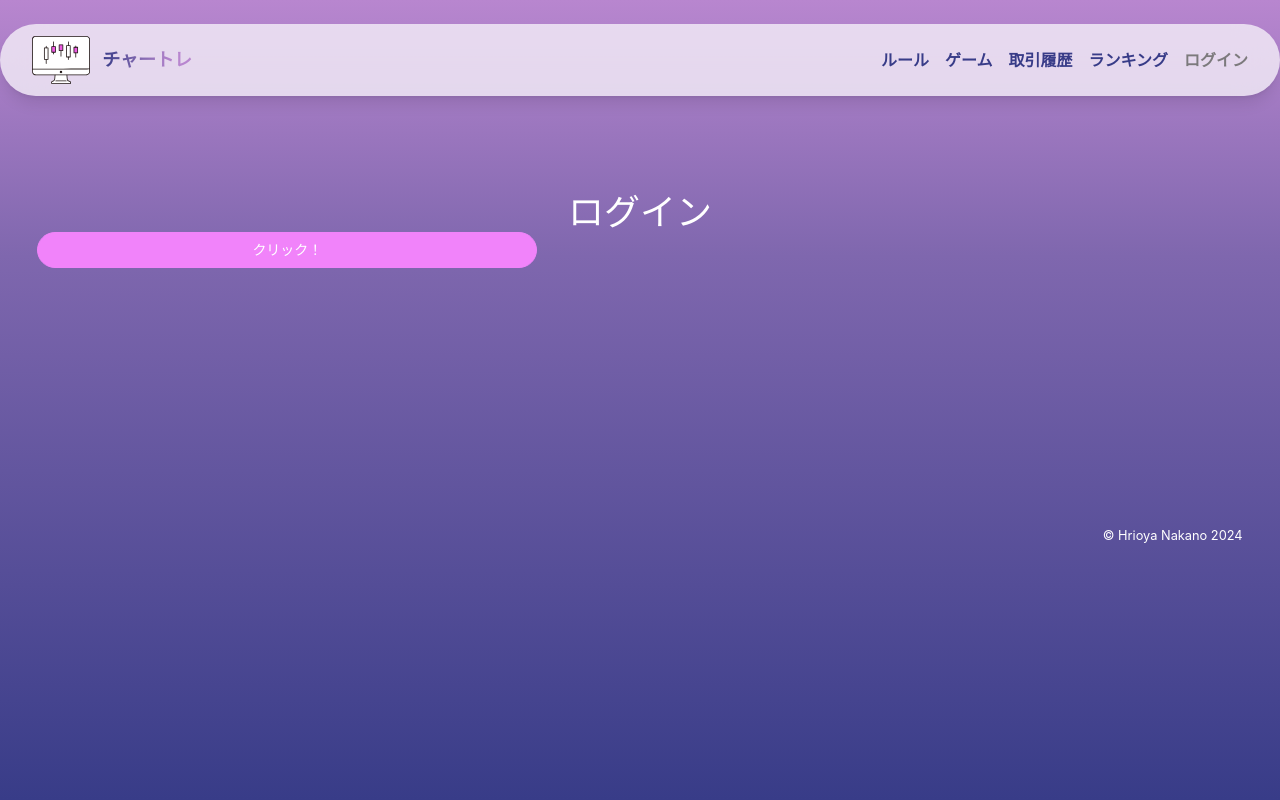
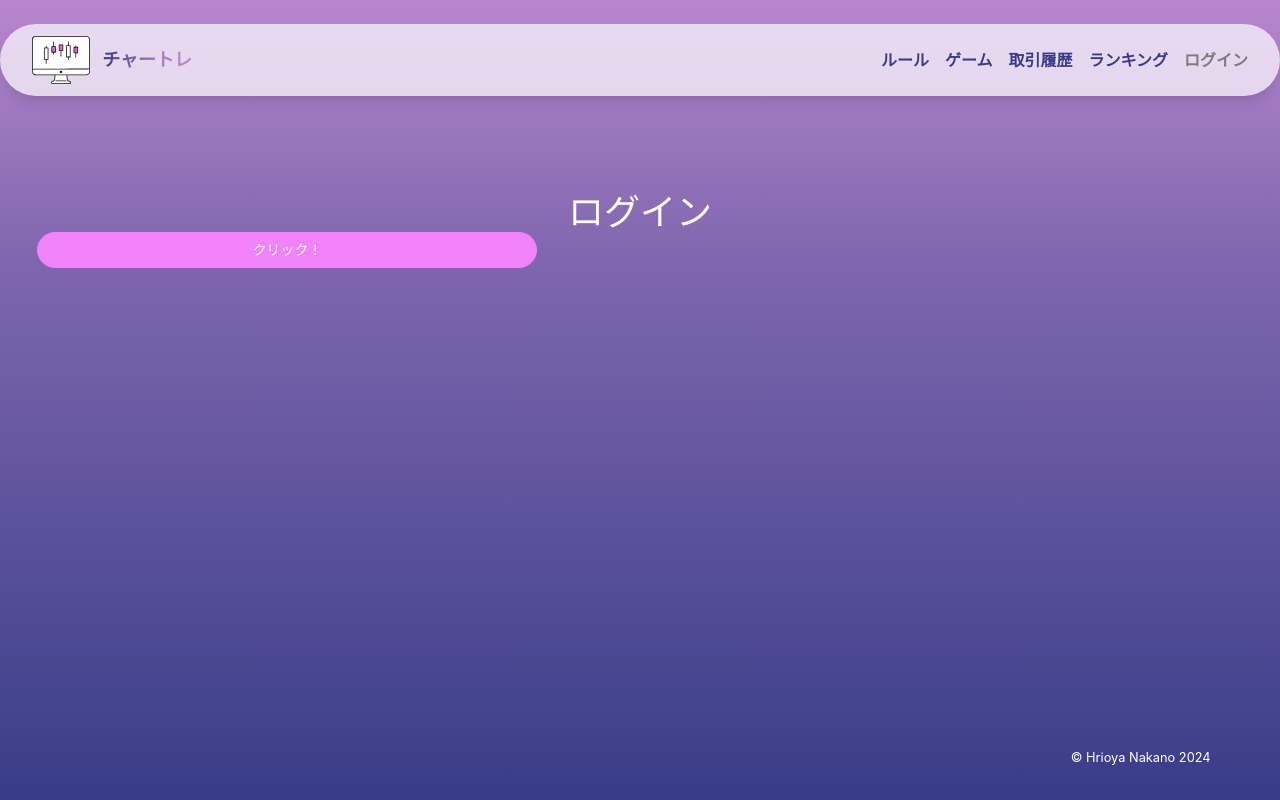
Before and after one commit to hirotiia/chart-training, a Next.js app: page /login in a window 1280 px wide. Built offline with nearby package versions, Linux system fonts and the light colour scheme.

Commit message:
:zap: ヘッダー調整

```diff
--- a/src/components/layouts/base-layout.tsx
+++ b/src/components/layouts/base-layout.tsx
@@ -39,9 +39,9 @@ export const BaseLayout = ({ children }: { children: React.ReactNode }) => {
 
   return (
     <div className="grid min-h-screen-dvh grid-cols-custom-layout gap-4">
-      <div className="col-span-3 grid grid-cols-custom-layout gap-custom-gap">
-        <div className="col-start-2 grid">
-          <header className="fixed left-0 top-0 mt-6 w-full">
+      <div className="relative col-span-3 grid grid-cols-custom-layout gap-custom-gap before:absolute before:inset-0 before:-z-10 before:size-full before:bg-gradient-custom">
+        <div className="relative col-start-2 grid h-full grid-rows-[1fr_auto]">
+          <header className="fixed left-0 mt-6 w-full">
             <div className="mx-auto flex max-w-screen-xl justify-between rounded-full bg-white/70 px-8 py-3 shadow-lg backdrop-blur-glass">
               <div className="">
                 <Logo />
@@ -91,7 +91,7 @@ export const BaseLayout = ({ children }: { children: React.ReactNode }) => {
             </div>
           </header>
           <main>{children}</main>
-          <footer>
+          <footer className="p-8">
             <p className="text-right">
               <small>© Hrioya Nakano 2024</small>
             </p>
--- a/src/styles/globals.css
+++ b/src/styles/globals.css
@@ -14,9 +14,17 @@
   --viewport-max: 1220px;
   --viewport-min: 330px;
 
+  /** margin */
+  --screen-margin-max: 2.5rem;
+  --screen-margin-min: 1rem;
+
   /** gap */
-  --screen-gap-max: 2.5rem;
-  --screen-gap-min: 1rem;
+  --screen-gap: 0
+    clamp(
+      var(--screen-margin-min),
+      0.591rem + 2.182vw,
+      var(--screen-margin-max)
+    );
 
   /* Gradients */
   --linear-gradient: linear-gradient(
@@ -69,13 +77,11 @@ body {
   }
 
   * {
-    /* すべての要素にボーダースタイルを適用 */
     @apply border-border;
   }
 
   body {
-    /* Body全体の背景色とテキストの色を適用 */
-    @apply bg-gradient-custom text-foreground;
+    @apply text-foreground;
   }
 }
 
--- a/tailwind.config.ts
+++ b/tailwind.config.ts
@@ -86,8 +86,7 @@ const config: Config = {
           '1fr minmax(var(--viewport-min), var(--viewport-max)) 1fr',
       },
       gap: {
-        'custom-gap':
-          '0 clamp(var(--screen-gap-min), 0.591rem + 2.182vw, var(--screen-gap-max))',
+        'custom-gap': 'var(--screen-gap)',
       },
     },
   },
```
